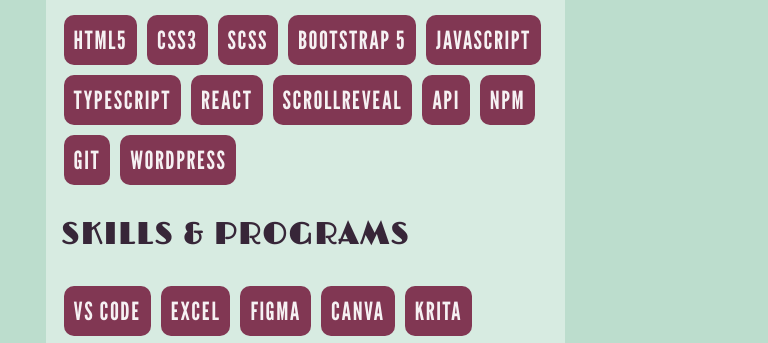
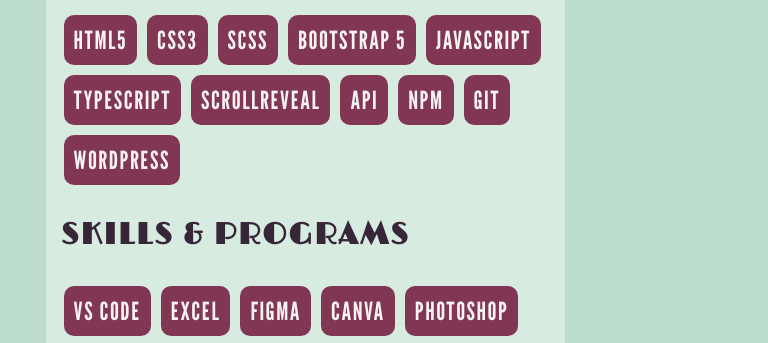
Before and after one commit to jagodakubicka/Jagoda-Kubicka-Old-Portfolio, a plain HTML site: page resume.html in a window 1280 px wide. Shown: the part 439-782 px from the top of the page, 512-1280 px from the left. Drawn offline with nearby package versions, Linux system fonts and the light colour scheme.

Commit message:
Update resume.html

```diff
--- a/resume.html
+++ b/resume.html
@@ -49,7 +49,6 @@
           <p class="item-tag">Bootstrap 5</p>
           <p class="item-tag">JavaScript</p>
           <p class="item-tag">TypeScript</p>
-          <p class="item-tag">React</p>
           <p class="item-tag">ScrollReveal</p>
           <p class="item-tag">API</p>
           <p class="item-tag">NPM</p>
@@ -62,7 +61,7 @@
           <p class="item-tag">Excel</p>
           <p class="item-tag">figma</p>
           <p class="item-tag">canva</p>
-          <p class="item-tag">Krita</p>
+          <p class="item-tag">Photoshop</p>
           <p class="item-tag">Responsive Websites</p>
           <p class="item-tag">creativity</p>
           <p class="item-tag">team work</p>
```
